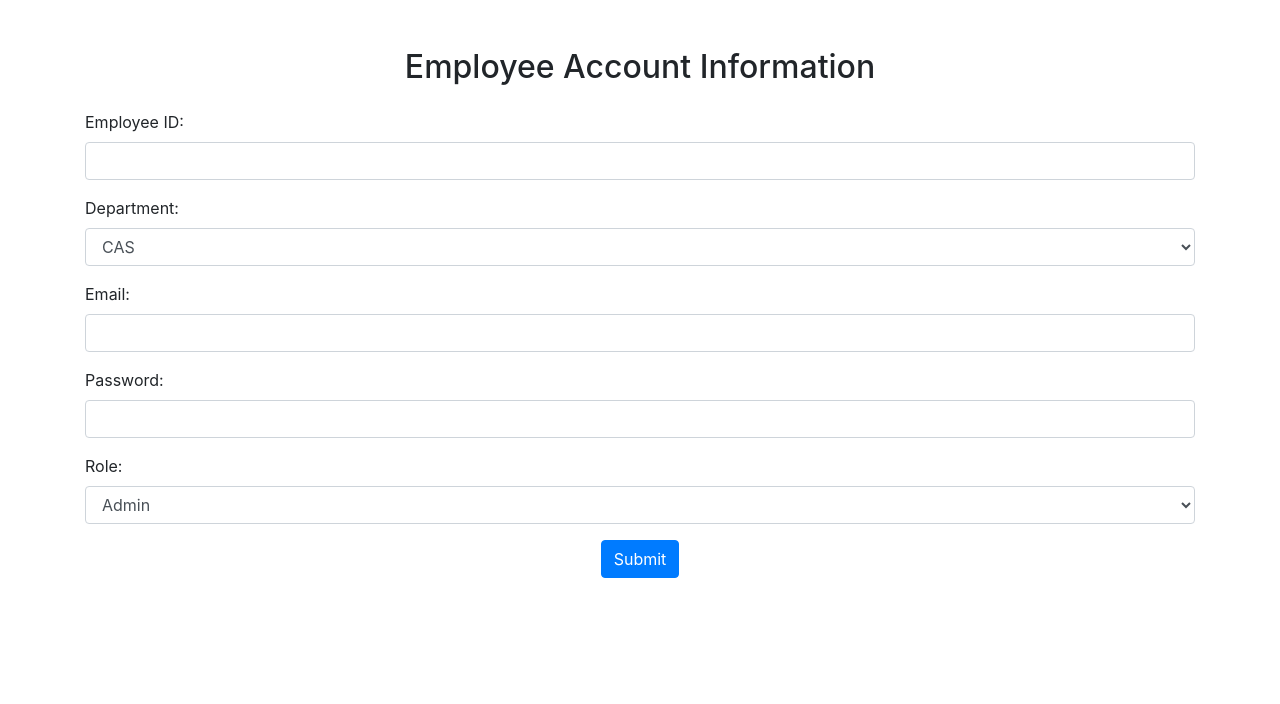
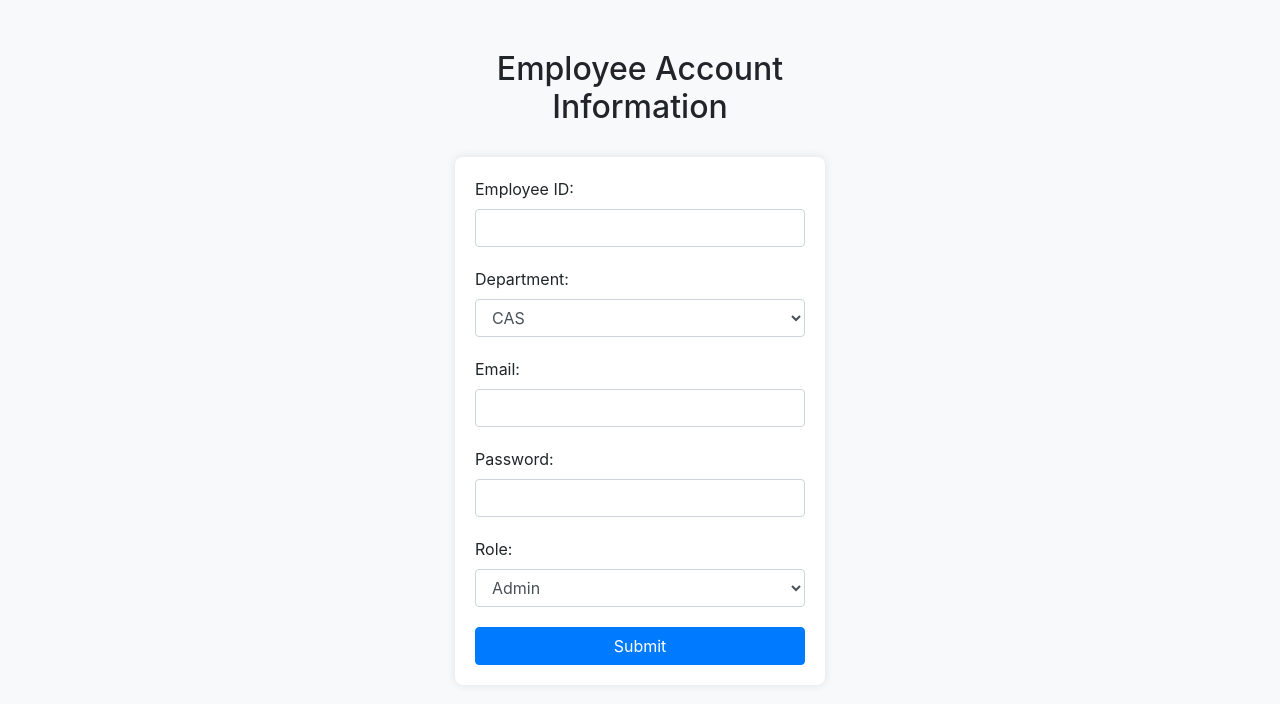
Before and after one commit to Princemago/Event-Room-Reservation2.0, a PHP site: page /add_teacher_form.php in a window 1280 px wide. Shown: the top 704 px of the page. Run offline with PHP 8.4, Linux system fonts and the light colour scheme.

Commit message:
added form

```diff
--- a/add_teacher_form.php
+++ b/add_teacher_form.php
@@ -7,13 +7,44 @@
 
   <!-- Add Bootstrap CSS -->
   <link href="https://stackpath.bootstrapcdn.com/bootstrap/4.5.2/css/bootstrap.min.css" rel="stylesheet">
+  <style>
+    body {
+      background-color: #f8f9fa;
+    }
+
+    .container {
+      max-width: 400px;
+      margin: 0 auto;
+      margin-top: 50px;
+    }
+
+    h2 {
+      text-align: center;
+      margin-bottom: 30px;
+    }
+
+    form {
+      background-color: #ffffff;
+      padding: 20px;
+      border-radius: 8px;
+      box-shadow: 0 0 10px rgba(0, 0, 0, 0.1);
+    }
+
+    .form-group {
+      margin-bottom: 20px;
+    }
+
+    button {
+      width: 100%;
+    }
+  </style>
 </head>
 <body>
 
-<div class="container mt-5">
-  <h2 class="text-center mb-4">Employee Account Information</h2>
+<div class="container">
+  <h2>Employee Account Information</h2>
 
-  <form action="process_form.php" method="post">
+  <form action="employee_form.php" method="post">
     <div class="form-group">
       <label for="empid">Employee ID:</label>
       <input type="text" class="form-control" name="empid" required>
```
